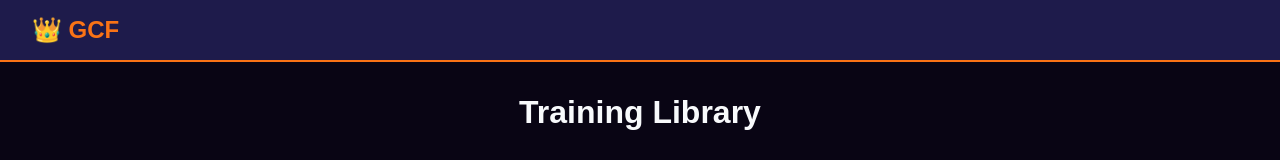
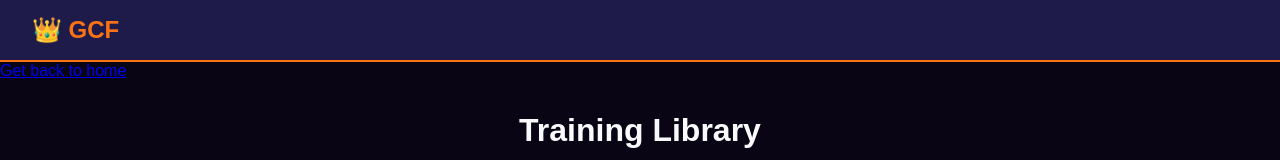
Before and after one commit to NickWilde-ztpt/ChessFederation, a plain HTML site: page ChessFederation/videos.html in a window 1280 px wide. Shown: the top 160 px of the page. Drawn offline with Linux system fonts and the light colour scheme.

Commit message:
Update videos.html

```diff
--- a/ChessFederation/videos.html
+++ b/ChessFederation/videos.html
@@ -59,6 +59,9 @@
     <header>
         <a href="index.html" class="logo">👑 GCF</a>
     </header>
+    <nav>
+        <a href="index.html">Get back to home</a>
+    </nav>
 
     <div class="container">
         <h1 style="margin-bottom: 2rem; text-align: center;">Training Library</h1>
```
